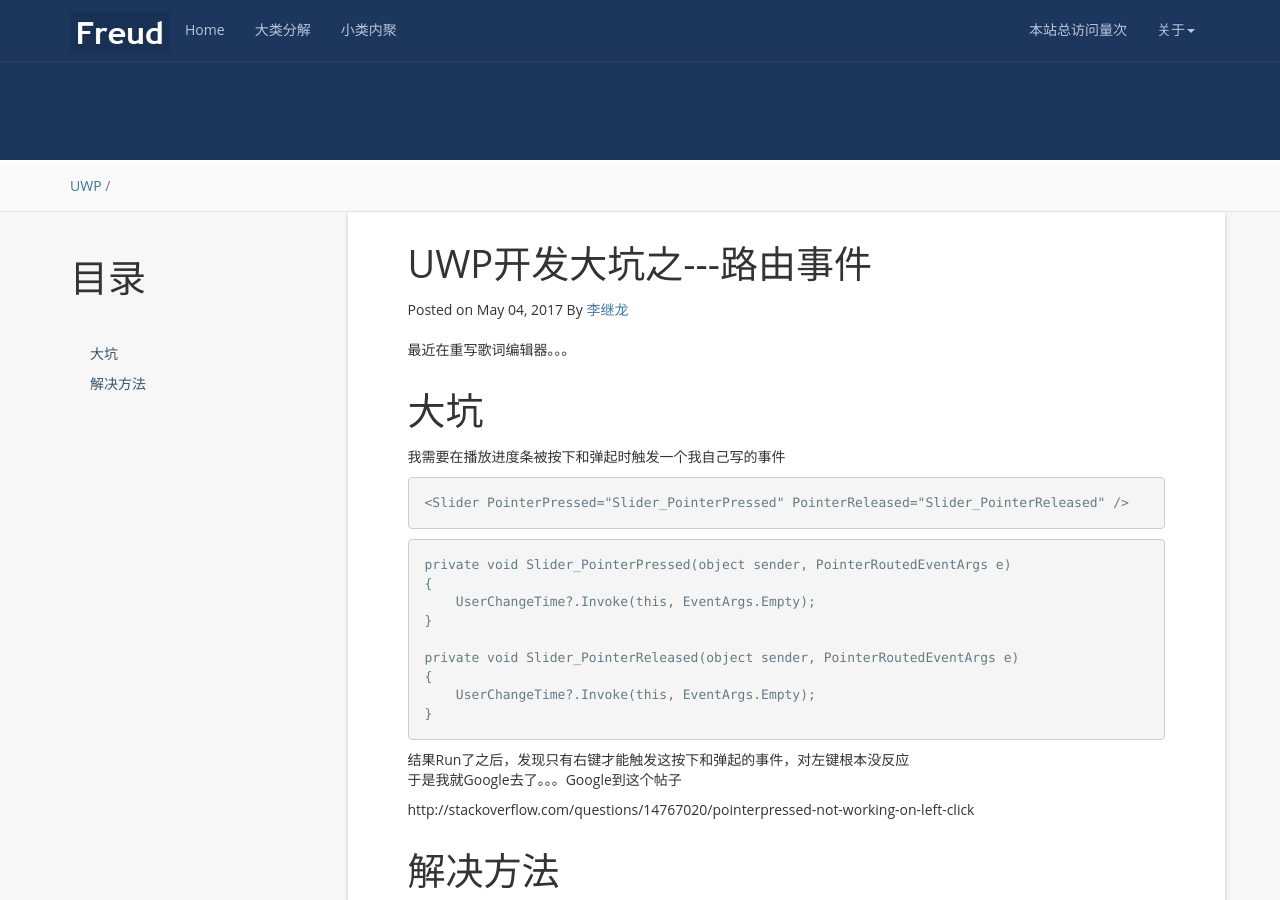
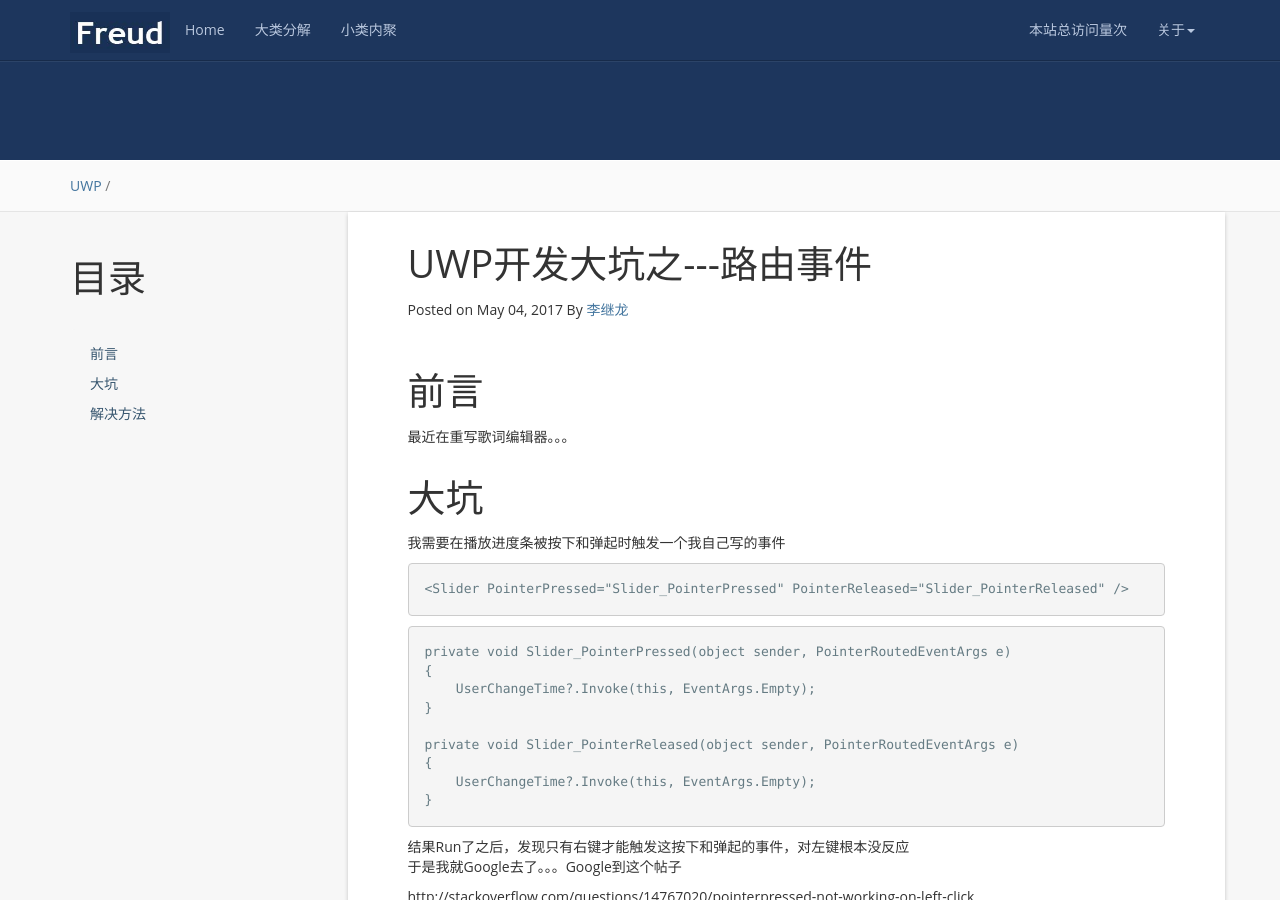
Before and after one commit to kljzndx/My-Blog, a Jekyll site: the page built from _posts/2017-05-04-UWP开发大坑之---路由事件.md, in a window 1280 px wide and 900 px high. Built offline with Jekyll 4.4.1, drawn with Linux system fonts in a browser that asks for light colours; nearby versions of some CDN libraries; comment, search, counter and statistics services are not loaded.

Commit message:
添加标题

```diff
--- a/_posts/2017-05-04-UWP开发大坑之---路由事件.md
+++ b/_posts/2017-05-04-UWP开发大坑之---路由事件.md
@@ -7,6 +7,8 @@ tags: [UWP,路由事件]
 
 * content
 {:toc}
+
+# 前言
 
 最近在重写歌词编辑器。。。
 
```
